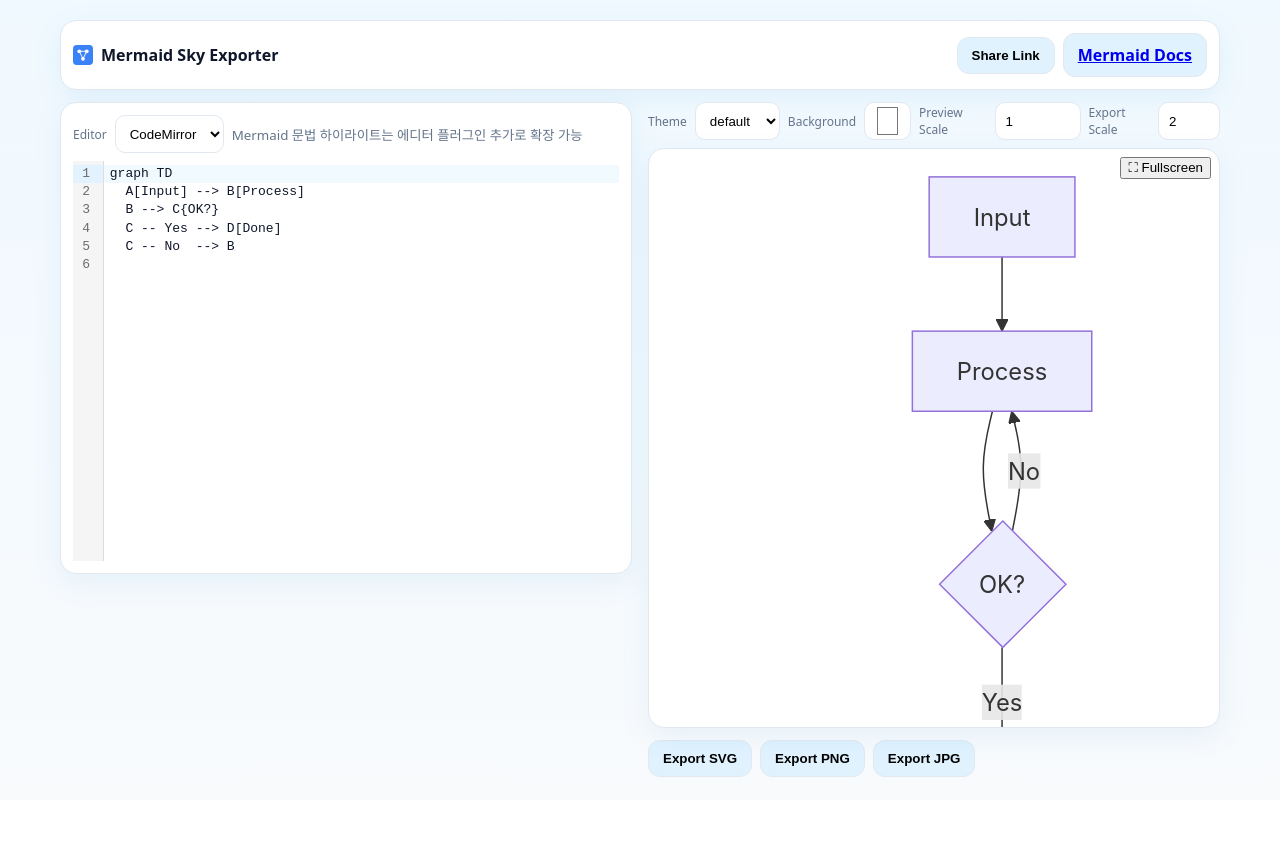
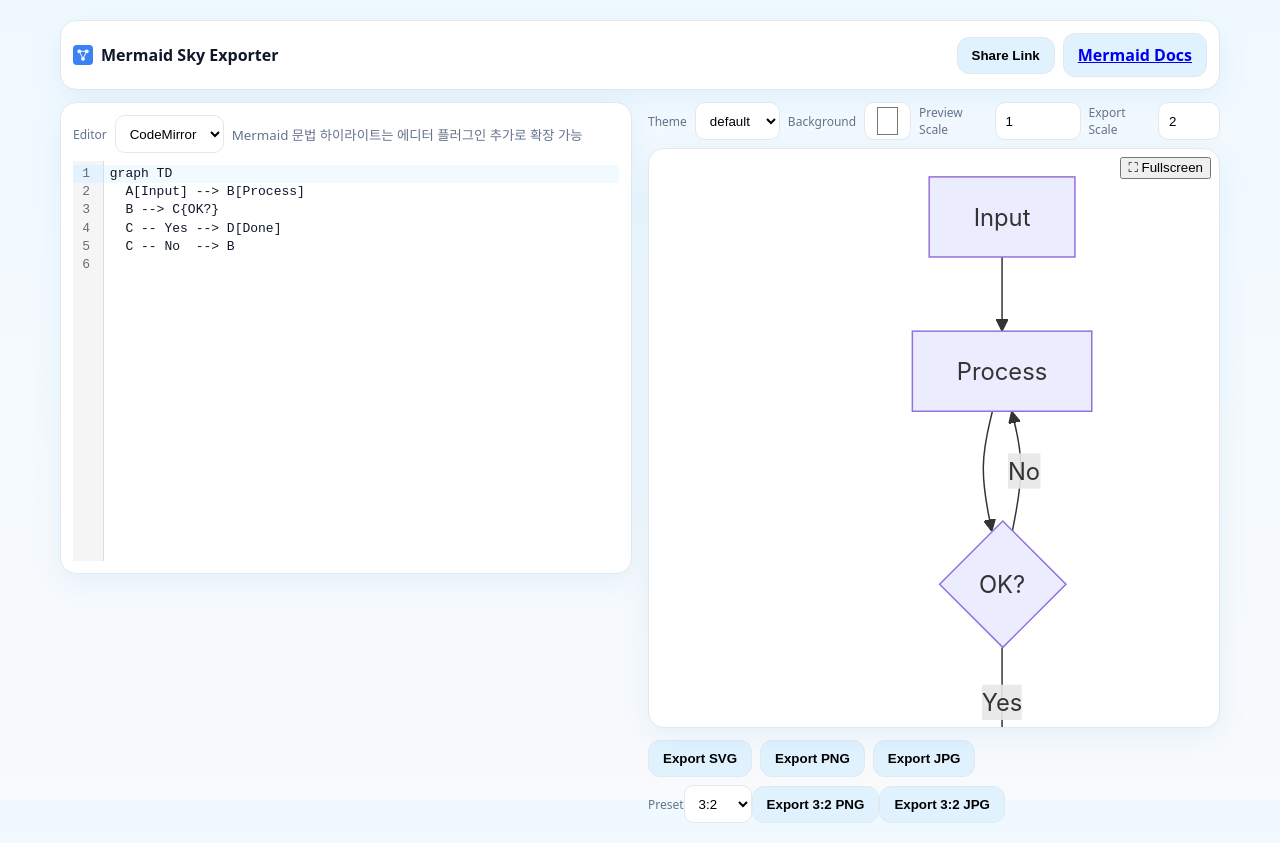
Before and after one commit to okorion/mermaid-sky-exporter, a Next.js app: page / in a window 1280 px wide. Before the commit the page ends 800 px from the top, so only its background shows below. Built offline with nearby package versions, Linux system fonts and the light colour scheme.

Commit message:
feat: export preset 기능 추가

```diff
--- a/components/ExportButtons.tsx
+++ b/components/ExportButtons.tsx
@@ -1,5 +1,17 @@
 "use client";
-import { downloadRasterFromSVG, downloadSVG } from "@/libs/svgExport";
+import { useState } from "react";
+import {
+  downloadRasterForAspect,
+  downloadRasterFromSVG,
+  downloadSVG,
+} from "@/libs/svgExport";
+
+type PresetKey = "3:2" | "4:3" | "16:9";
+const PRESET_TO_ASPECT: Record<PresetKey, number> = {
+  "3:2": 3 / 2, // 1.5
+  "4:3": 4 / 3, // 1.3333…
+  "16:9": 16 / 9, // 1.7777…
+};
 
 export default function ExportButtons({
   svg,
@@ -10,8 +22,11 @@ export default function ExportButtons({
   bg: string;
   exportScale: number;
 }) {
+  const [preset, setPreset] = useState<PresetKey>("3:2");
+
   return (
-    <div className="toolbar flex gap-2">
+    <div className="toolbar flex flex-wrap items-center gap-2">
+      {/* 원본 내보내기 */}
       <button
         type="button"
         className="btn"
@@ -49,6 +64,61 @@ export default function ExportButtons({
       >
         Export JPG
       </button>
+
+      {/* 프리셋 드롭다운 */}
+      <div className="flex items-center gap-2">
+        <label htmlFor="aspectPreset" className="text-sm font-semibold">
+          Preset
+        </label>
+        <select
+          id="aspectPreset"
+          className="rounded-lg border border-slate-200 px-2 py-1"
+          value={preset}
+          onChange={(e) => setPreset(e.target.value as PresetKey)}
+          aria-label="Export aspect ratio preset"
+        >
+          <option value="3:2">3:2</option>
+          <option value="4:3">4:3</option>
+          <option value="16:9">16:9</option>
+        </select>
+
+        {/* 프리셋 PNG */}
+        <button
+          type="button"
+          className="btn"
+          onClick={() =>
+            downloadRasterForAspect(svg, `diagram-${preset}.png`, "image/png", {
+              aspect: PRESET_TO_ASPECT[preset],
+              scale: exportScale,
+              background: bg,
+            })
+          }
+          title="선택한 비율을 만족하도록 가로 여백을 추가해 한눈에 보이도록 내보내기"
+        >
+          Export {preset} PNG
+        </button>
+
+        {/* 프리셋 JPG */}
+        <button
+          type="button"
+          className="btn"
+          onClick={() =>
+            downloadRasterForAspect(
+              svg,
+              `diagram-${preset}.jpg`,
+              "image/jpeg",
+              {
+                aspect: PRESET_TO_ASPECT[preset],
+                scale: exportScale,
+                background: bg,
+              }
+            )
+          }
+          title="선택한 비율을 만족하도록 가로 여백을 추가해 한눈에 보이도록 내보내기 (JPG)"
+        >
+          Export {preset} JPG
+        </button>
+      </div>
     </div>
   );
 }
--- a/libs/svgExport.ts
+++ b/libs/svgExport.ts
@@ -1,14 +1,105 @@
 // libs/svgExport.ts
 import { Canvg } from "canvg";
 
-/**
- * SVG 원본 저장
- */
+/** SVG 원본 저장 */
 export async function downloadSVG(svg: string, filename = "diagram.svg") {
   const blob = new Blob([svg], { type: "image/svg+xml;charset=utf-8" });
   trigger(blob, filename);
 }
 
+/** ✅ 프리셋용: 목표 가로/세로 비(Aspect, W/H)를 최소로 보장해 Contain 중앙 배치 */
+export async function downloadRasterForAspect(
+  svg: string,
+  filename: string,
+  type: "image/png" | "image/jpeg",
+  opts: {
+    aspect: number; // 목표 최소 W/H (예: 3:2 → 1.5, 4:3 → 1.3333, 16:9 → 1.7777)
+    scale?: number; // 기본 2
+    background?: string; // 여백/배경색 (프리뷰 bg 전달)
+  }
+) {
+  const scale = opts.scale ?? 2;
+  const bg = opts.background ?? "#ffffff";
+  const targetAspect = Math.max(0.1, opts.aspect);
+
+  // 1) 텍스트 보존 파이프라인
+  const textified = foreignObjectToCenteredText(svg);
+  const normalized = normalizeSvgLight(textified);
+  const src = parseSvgSize(normalized);
+  const baseW = Math.max(1, Math.floor(src.width * scale));
+  const baseH = Math.max(1, Math.floor(src.height * scale));
+
+  await waitFontsForSvg(normalized);
+
+  // 2) 최종 캔버스 크기 결정: 현재 W/H가 목표보다 작으면 가로폭을 늘려 여백 추가
+  const curAspect = baseW / baseH;
+  const dstW =
+    curAspect < targetAspect ? Math.round(baseH * targetAspect) : baseW;
+  const dstH = baseH;
+
+  // 3) 네이티브 렌더 우선
+  try {
+    const blob = new Blob([normalized], {
+      type: "image/svg+xml;charset=utf-8",
+    });
+    const url = URL.createObjectURL(blob);
+
+    const { canvas, ctx } = makeCanvas(dstW, dstH);
+    ctx.fillStyle = bg;
+    ctx.fillRect(0, 0, dstW, dstH);
+
+    const img = await loadImage(url);
+    const vb = getViewBox(normalized) ?? {
+      x: 0,
+      y: 0,
+      w: src.width,
+      h: src.height,
+    };
+    const { dx, dy, dw, dh } = fitContain(vb.w, vb.h, dstW, dstH);
+    ctx.drawImage(
+      img,
+      Math.round(dx),
+      Math.round(dy),
+      Math.round(dw),
+      Math.round(dh)
+    );
+    queueMicrotask(() => URL.revokeObjectURL(url));
+
+    const out = await canvasToBlob(canvas, type);
+    if (out) trigger(out, filename);
+    return;
+  } catch {
+    // 4) canvg 폴백
+    const { canvas, ctx } = makeCanvas(dstW, dstH);
+    ctx.fillStyle = bg;
+    ctx.fillRect(0, 0, dstW, dstH);
+
+    // 오프스크린 → Contain 배치
+    const off = document.createElement("canvas");
+    off.width = baseW;
+    off.height = baseH;
+    const offCtx = off.getContext("2d");
+    if (!offCtx) return;
+
+    const v = await Canvg.from(offCtx, normalized, {
+      ignoreDimensions: true,
+      ignoreClear: true,
+    });
+    await v.render();
+
+    const { dx, dy, dw, dh } = fitContain(off.width, off.height, dstW, dstH);
+    ctx.drawImage(
+      off,
+      Math.round(dx),
+      Math.round(dy),
+      Math.round(dw),
+      Math.round(dh)
+    );
+
+    const out = await canvasToBlob(canvas, type);
+    if (out) trigger(out, filename);
+  }
+}
 /**
  * SVG → PNG/JPG
  * 1) foreignObject → <text> 치환(계산된 스타일 인라인, 도형 정중앙 배치)
```
